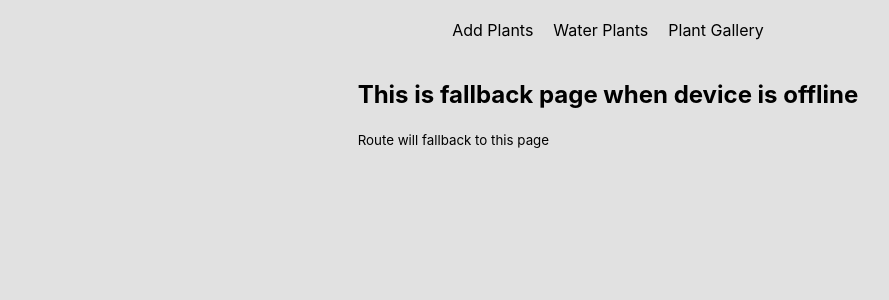
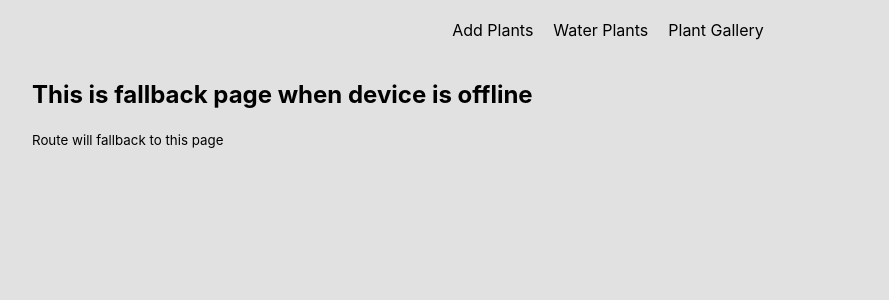
Before and after one commit to KaylaKZJ/plantify, a Next.js app: page /fallback in a window 1280 px wide. Shown: the top 300 px of the page, without its empty margins (32-921 px from the left). Built offline with nearby package versions, Linux system fonts and the light colour scheme.

Commit message:
Styling updates

```diff
--- a/components/Layout/Layout.module.scss
+++ b/components/Layout/Layout.module.scss
@@ -1,11 +1,14 @@
 .layout {
     display: grid;
     width: 100vw;
-    height: 100vh;
+    min-height: 100vh;
     font-size: 1.6rem;
-    grid-template-rows: auto 1fr auto;
+    grid-template-rows: 60px 1fr auto;
+    max-width: 100%;
 
     section {
-        margin: 0 auto;
+        margin: 0 auto 40px;
+        max-width: 90%;
+        width: 100%;
     }
 }
--- a/components/Layout/Layout.tsx
+++ b/components/Layout/Layout.tsx
@@ -1,8 +1,9 @@
 import React from 'react';
+import { TLayout } from '../../common/types/layoutTypes';
 import TopNav from '../TopNav/TopNav';
 import style from './Layout.module.scss';
 
-const Layout = ({ children }: any) => {
+const Layout = ({ children }: TLayout) => {
   return (
     <main className={style.layout}>
       <TopNav />
--- /dev/null
+++ b/components/Layout/PlantCardContainer.tsx
@@ -0,0 +1,8 @@
+import React from 'react';
+import { TPlantContainer } from '../../common/types/layoutTypes';
+
+const PlantCardContainer = ({ children }: TPlantContainer) => {
+  return <div className='grid gap-4 grid-cols-3'>{children}</div>;
+};
+
+export default PlantCardContainer;
--- a/components/PlantsToWater.tsx
+++ b/components/PlantsToWater.tsx
@@ -1,7 +1,6 @@
-import moment from 'moment';
 import React from 'react';
-import plantsApi from '../common/services/plant-service';
-import WaterPlant from './WaterPlant/WaterPlant';
+import PlantCardContainer from './Layout/PlantCardContainer';
+import PlantCard from './PlantCard';
 
 const PlantsToWater = (props: any) => {
   return (
@@ -9,10 +8,17 @@ const PlantsToWater = (props: any) => {
       <h1>Plants to water</h1>
       {props.plants &&
         props.plants.map((plant: any) => (
-          <>
-            <h2 key={plant.name}>{plant.name}</h2>
-            <WaterPlant plant={plant} />
-          </>
+          <PlantCardContainer key={plant.id}>
+            <div>
+              <PlantCard
+                name={plant.name}
+                type={plant.type}
+                lastWatered={plant.last_watered}
+                nextWater={plant.next_water}
+                id={plant.id}
+              />
+            </div>
+          </PlantCardContainer>
         ))}
     </>
   );
--- a/components/TopNav/TopNav.module.scss
+++ b/components/TopNav/TopNav.module.scss
@@ -1,6 +1,6 @@
 .topNav {
-    padding: 2rem;
     display: flex;
     gap: 2rem;
     justify-content: center;
+    align-items: center;
 }
--- a/pages/view-plants.tsx
+++ b/pages/view-plants.tsx
@@ -1,13 +1,22 @@
 import React from 'react';
 import { xata } from '../common/utils/xata';
+import PlantCardContainer from '../components/Layout/PlantCardContainer';
+import PlantCard from '../components/PlantCard';
 
 const ViewPlants = ({ plants }: any) => {
   return (
-    <div>
+    <PlantCardContainer>
       {plants.map((plant: any) => (
-        <h1 key={plant.id}>{plant.name}</h1>
+        <PlantCard
+          id={plant.id}
+          key={plant.id}
+          name={plant.name}
+          type={plant.type}
+          lastWatered={plant.last_watered}
+          nextWater={plant.next_water}
+        />
       ))}
-    </div>
+    </PlantCardContainer>
   );
 };
 
--- a/pages/water-plants.tsx
+++ b/pages/water-plants.tsx
@@ -13,9 +13,9 @@ const WaterPlants = ({ plants }: any) => {
   }, [plants]);
 
   return (
-    <div>
+    <>
       <PlantsToWater plants={waterToday} />
-    </div>
+    </>
   );
 };
 
--- a/styles/globals.css
+++ b/styles/globals.css
@@ -37,7 +37,7 @@ a {
 
 button[type='submit'] {
   background-color: #33b249;
-  padding: 15px 0;
+  padding: 15px 25px;
   font-size: 24px;
   border: none;
   color: #fff;
```
Also changed, not shown: public/plant.jpg (added).
